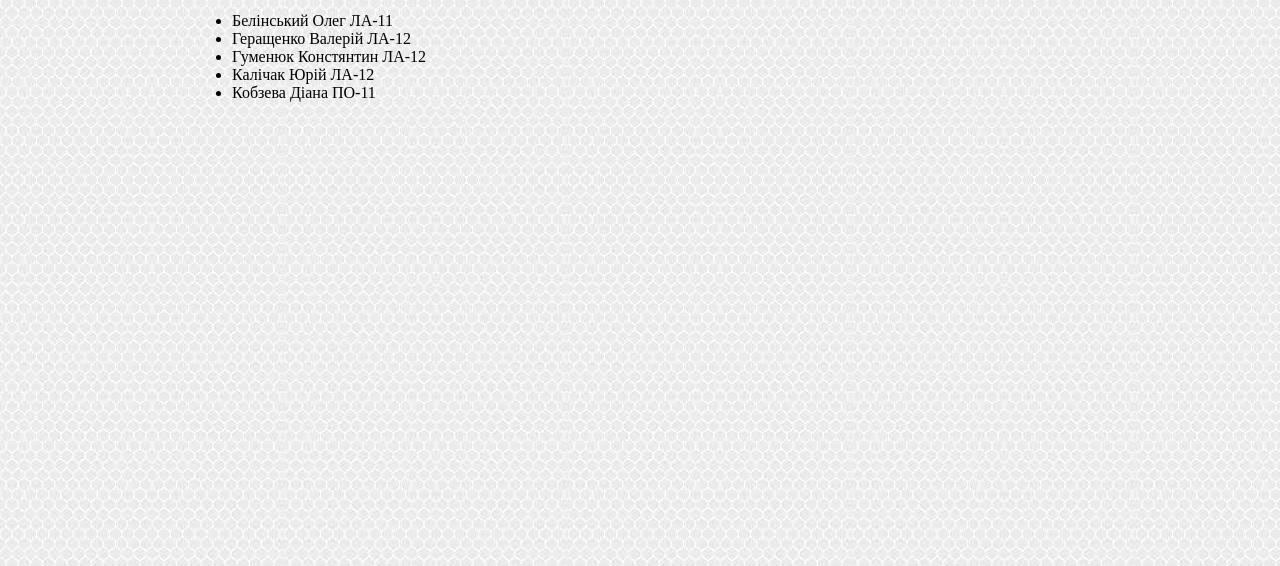
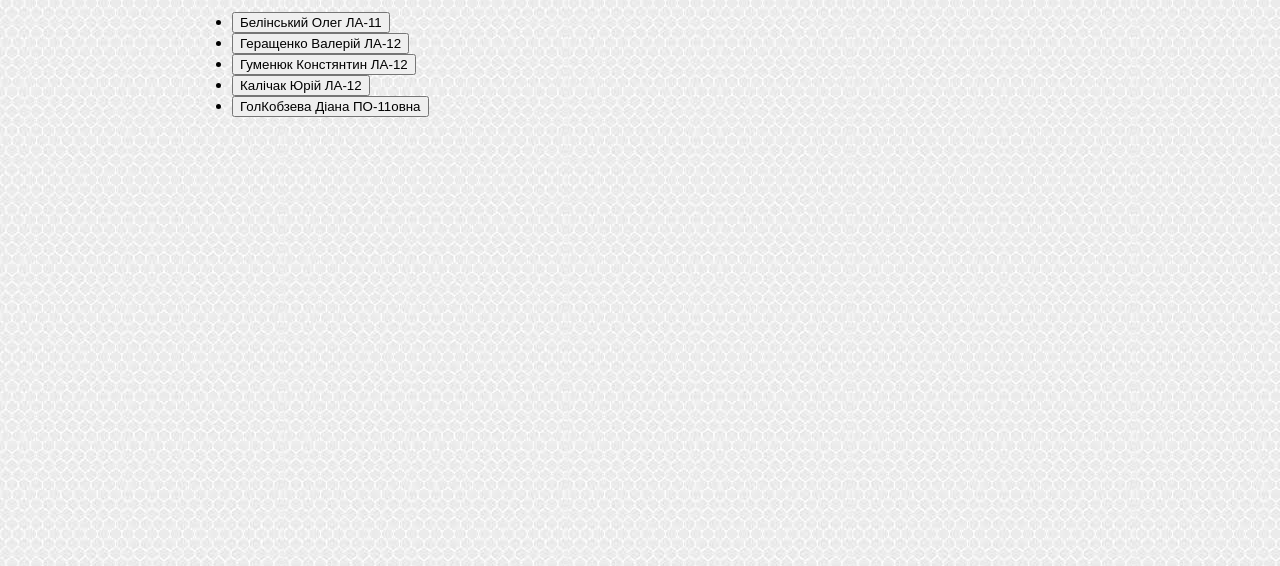
Before and after one commit to Vurchun/goverment, a plain HTML site: page comand.html in a window 1280 px wide. Shown: the part 234-800 px from the top of the page. Drawn offline with Linux system fonts and the light colour scheme.

Commit message:
Update comand.html

```diff
--- a/comand.html
+++ b/comand.html
@@ -37,19 +37,19 @@
     <ul text-align ="center" style="margin: 2rem;">
         <h1 textalign ="center">Команда проекту</h1>
     <li>
-        Белінський Олег ЛА-11
+        <button onclick="window.location.href = 'https://t.me/c/1401610992/15657';">Белінський Олег ЛА-11</button>
     </li>
     <li>
-        Геращенко Валерій ЛА-12
+        <button onclick="window.location.href = 'http://t.me/Nepononon';">Геращенко Валерій ЛА-12</button>
     </li>
     <li>
-        Гуменюк Констянтин ЛА-12
+        <button onclick="window.location.href = 'http://t.me/kostya_humeniuk';">Гуменюк Констянтин ЛА-12</button>
     </li>
     <li>
-        Калічак Юрій ЛА-12
+        <button onclick="window.location.href = 'http://t.me/Vurchun';">Калічак Юрій ЛА-12</button>
     </li>
     <li>
-        Кобзева Діана ПО-11
+        <button onclick="window.location.href = 'http://t.me/ddianesa';">ГолКобзева Діана ПО-11овна</button>
     </li>
     </ul>
 </body>
```
